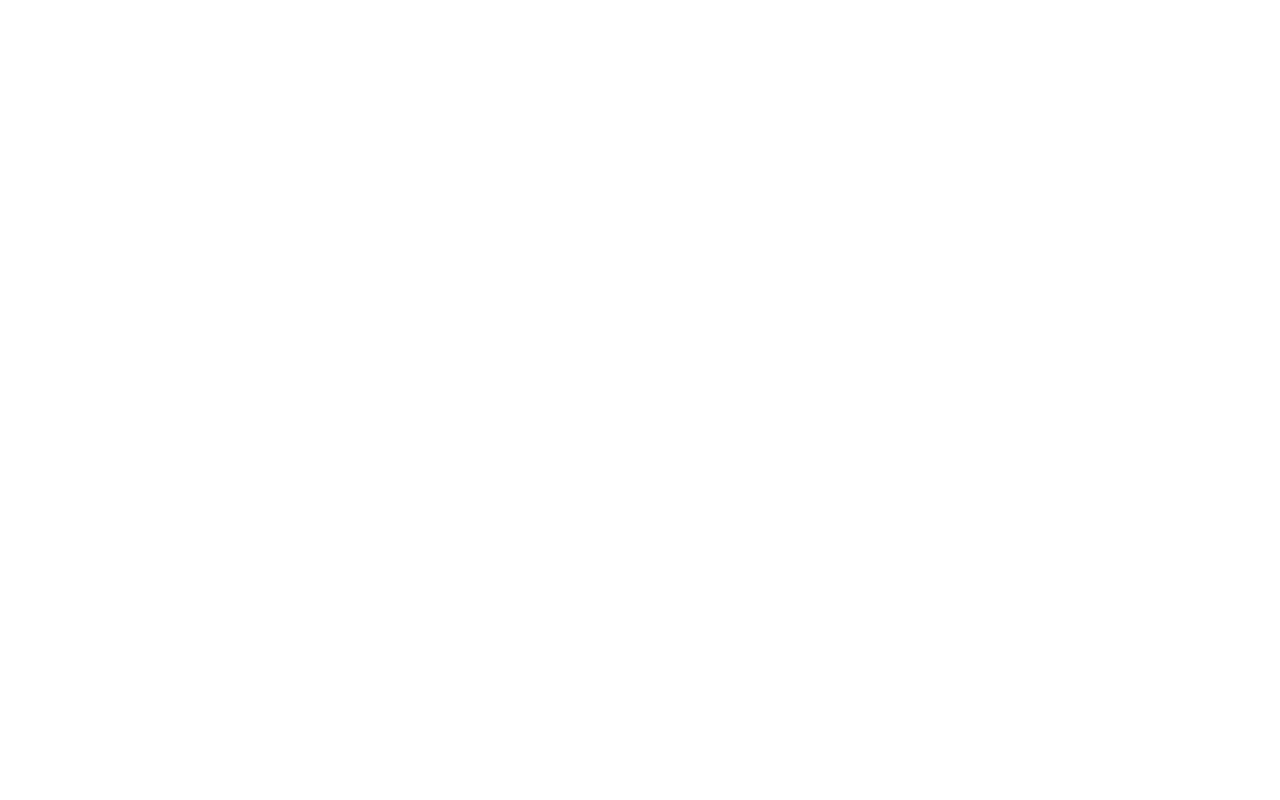
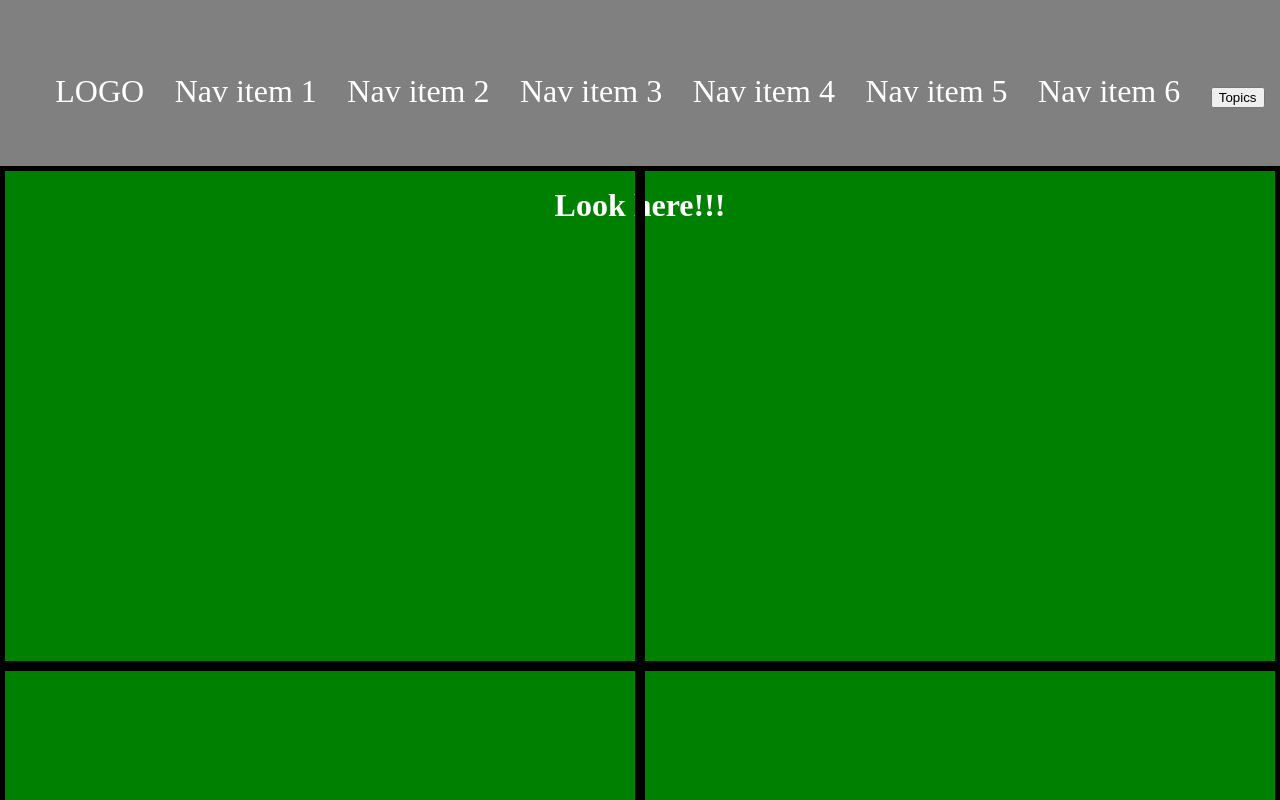
Before and after one commit to YellowPipe/Heat-Map, a plain HTML site: page index.html in a window 1280 px wide. Shown: the top 800 px of the page. Drawn offline with Linux system fonts and the light colour scheme.

Commit message:
main sections css markup

```diff
--- a/index.html
+++ b/index.html
@@ -2,17 +2,49 @@
 <html lang='en'>
 <head>
 	<title>Heat Map</title>
+	<link rel="stylesheet" type="text/css" href="style.css">
 </head>
 <body>
-	<header>
-		<ul>
+	<nav>
+		<ul class='nav-items white'>
+			<li>LOGO</li>
+			<li>Nav item 1</li>
+			<li>Nav item 2</li>
+			<li>Nav item 3</li>
+			<li>Nav item 4</li>
+			<li>Nav item 5</li>
+			<li>Nav item 6</li>
+			<li><button>Topics</button></li>
 		</ul>
-	</header>
-	<div class='under-header'>
+	</nav>
+	<div class='under-header white tc'>
+		<h1>Look here!!!</h1>
 	</div>
 	<div class='big-articles-container'>
+		<div class="big-article">
+		</div>
+		<div class="big-article">
+		</div>
+		<div class="big-article">
+		</div>
+		<div class="big-article">
+		</div>
 	</div>
 	<div class='smaller-articles-container'>
+		<div class="small-article">
+		</div>
+		<div class="small-article">
+		</div>
+		<div class="small-article">
+		</div>
+		<div class="explore-more">
+		</div>
+		<div class="small-article">
+		</div>
+		<div class="small-article">
+		</div>
 	</div>
+	<div>
+	<h2 class='tc'>See more</h2>
 </body>
 </html>
--- a/style.css
+++ b/style.css
@@ -0,0 +1,78 @@
+body {
+	margin: 0 auto;
+	background-color: grey;
+}
+
+.white {
+	color: white;
+}
+
+/*--------------------------------nav bar start--------------------------------*/
+nav {
+	height: 150px;
+	width: 100%;
+	background-color: grey;
+}
+
+.nav-items {
+	list-style: none;
+	display: flex;
+	justify-content: space-between;
+	height: 100%;
+
+}
+
+.nav-items li {
+	margin: auto;
+	font-size: 2em;
+}
+
+
+/*--------------------------------nav bar end--------------------------------*/
+
+/*--------------------------------main section start--------------------------------*/
+.tc {
+	display: flex;
+	justify-content: center;
+}
+
+.under-header h1{
+	margin-bottom: -1000px;
+}
+
+.big-articles-container {
+	height: 1000px;
+	display: grid;
+	grid-template-columns: 1fr 1fr;
+	grid-template-rows: 1fr 1fr;
+	background-color: green;
+}
+
+.big-article {
+	border: 5px solid black;
+}
+
+/*--------------------------------main section end--------------------------------*/
+
+/*--------------------------------smaller articles start--------------------------------*/
+
+.smaller-articles-container {
+	display: grid;
+	grid-template-columns: 1fr 1fr 1fr;
+	width: 95%;
+	margin: 0 auto
+}
+
+.small-article {
+	border: 2px solid black;
+	height: 600px;
+}
+
+.explore-more {
+	grid-column: span 2;
+	background-color: red;
+}
+
+
+
+/*--------------------------------smaller articles end--------------------------------*/
```
